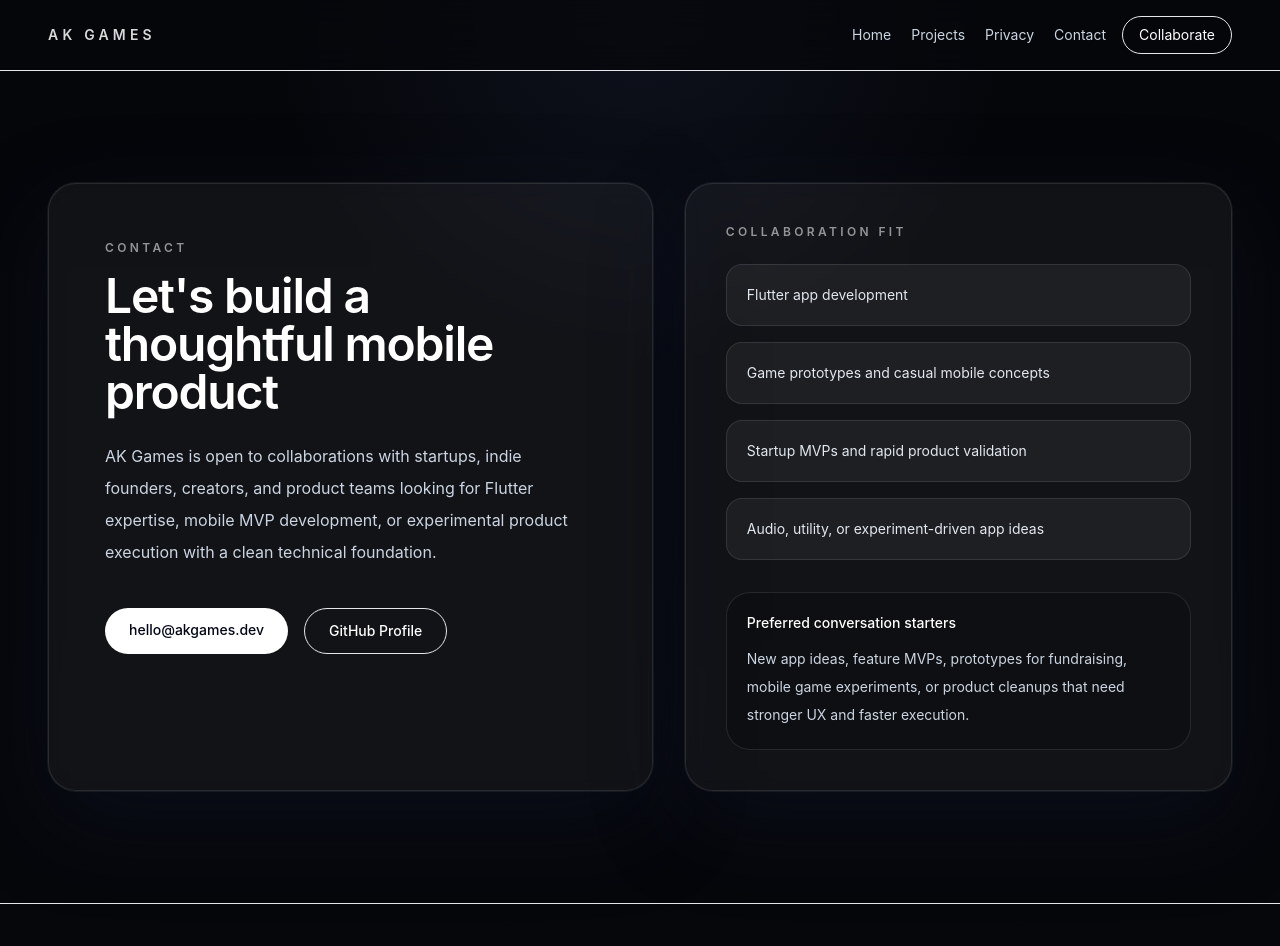
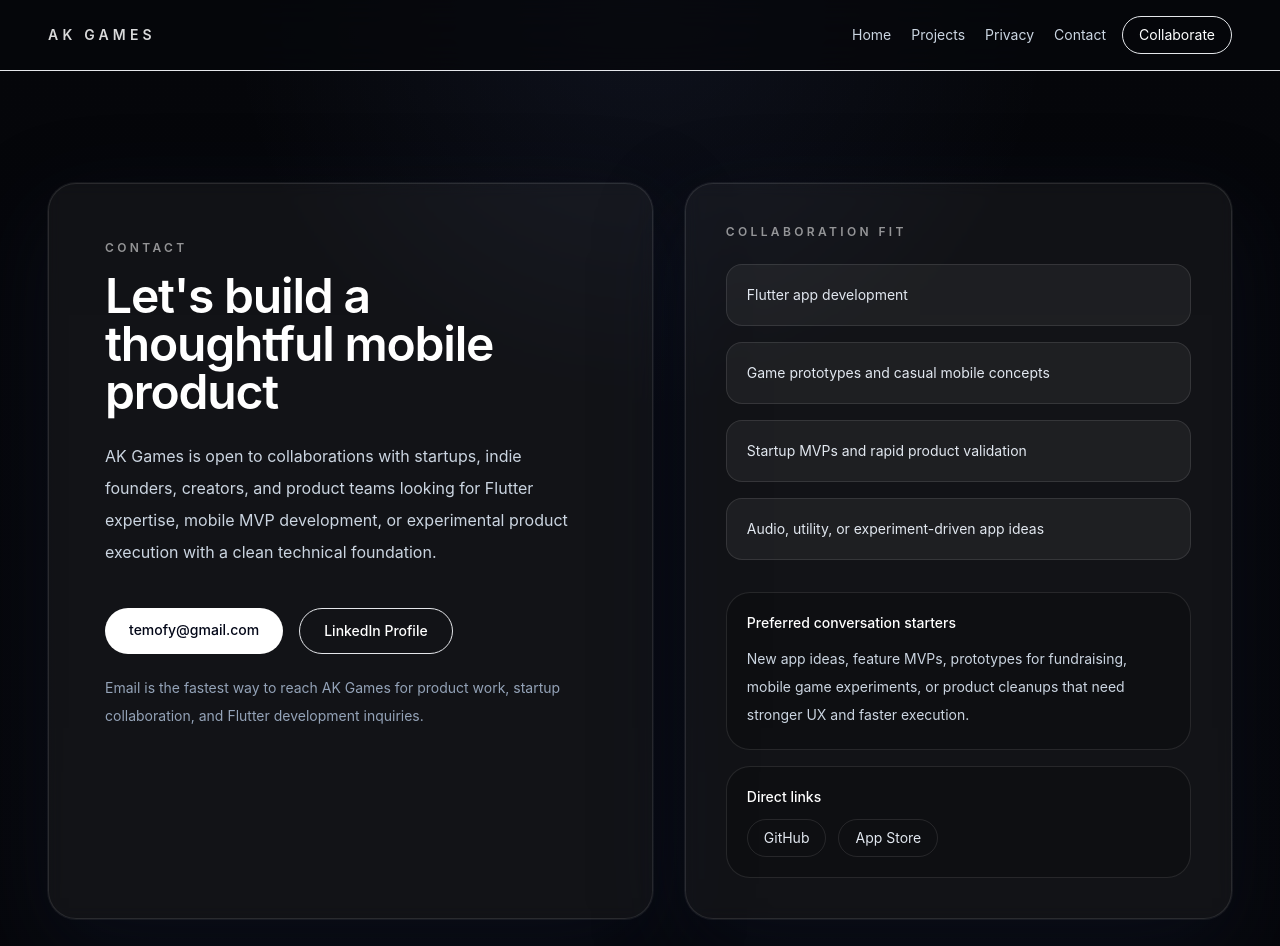
Before and after one commit to ArtemLuty/ak-games-landing, a Next.js app: page /contact in a window 1280 px wide. Shown: the top 946 px of the page. Built offline with nearby package versions, Linux system fonts and the light colour scheme.

Commit message:
Update contact and social links

```diff
--- a/app/contact/page.tsx
+++ b/app/contact/page.tsx
@@ -1,5 +1,7 @@
 import type { Metadata } from "next";
 import Link from "next/link";
+
+import { contactDetails } from "@/data/site";
 
 export const metadata: Metadata = {
   title: "Contact | AK Games",
@@ -30,20 +32,24 @@
             </p>
             <div className="mt-10 flex flex-wrap gap-4">
               <Link
-                href="mailto:hello@akgames.dev"
+                href={`mailto:${contactDetails.email}`}
                 className="rounded-full bg-white px-6 py-3 text-sm font-medium text-slate-950 transition hover:-translate-y-0.5 hover:bg-slate-100"
               >
-                hello@akgames.dev
+                {contactDetails.email}
               </Link>
               <Link
-                href="https://github.com/"
+                href={contactDetails.linkedin}
                 target="_blank"
                 rel="noreferrer"
                 className="rounded-full border border-white/12 bg-white/6 px-6 py-3 text-sm font-medium text-white transition hover:bg-white/10"
               >
-                GitHub Profile
+                LinkedIn Profile
               </Link>
             </div>
+            <p className="mt-5 text-sm leading-7 text-slate-400">
+              Email is the fastest way to reach AK Games for product work, startup collaboration,
+              and Flutter development inquiries.
+            </p>
           </section>
 
           <section className="glass-panel p-8 sm:p-10">
@@ -65,6 +71,27 @@
                 or product cleanups that need stronger UX and faster execution.
               </p>
             </div>
+            <div className="mt-4 rounded-[24px] border border-white/10 bg-black/20 p-5">
+              <p className="text-sm font-medium text-white">Direct links</p>
+              <div className="mt-3 flex flex-wrap gap-3 text-sm">
+                <Link
+                  href={contactDetails.github}
+                  target="_blank"
+                  rel="noreferrer"
+                  className="rounded-full border border-white/10 px-4 py-2 text-slate-200 transition hover:bg-white/10"
+                >
+                  GitHub
+                </Link>
+                <Link
+                  href={contactDetails.appStoreDeveloper}
+                  target="_blank"
+                  rel="noreferrer"
+                  className="rounded-full border border-white/10 px-4 py-2 text-slate-200 transition hover:bg-white/10"
+                >
+                  App Store
+                </Link>
+              </div>
+            </div>
           </section>
         </div>
       </div>
--- a/components/site-footer.tsx
+++ b/components/site-footer.tsx
@@ -1,6 +1,6 @@
 import Link from "next/link";
 
-import { socialLinks } from "@/data/site";
+import { contactDetails, socialLinks } from "@/data/site";
 
 const footerLinks = [
   { label: "Projects", href: "/projects" },
@@ -18,6 +18,12 @@
             Indie mobile apps and games crafted with precision, built for people who value speed,
             clarity, and thoughtful execution.
           </p>
+          <Link
+            href={`mailto:${contactDetails.email}`}
+            className="mt-3 inline-block text-sm text-slate-300 transition hover:text-white"
+          >
+            {contactDetails.email}
+          </Link>
         </div>
         <div className="flex flex-wrap gap-4 text-sm text-slate-300">
           {footerLinks.map((item) => (
--- a/data/site.ts
+++ b/data/site.ts
@@ -29,6 +29,13 @@
   { label: "Contact", href: "/contact" },
 ];
 
+export const contactDetails = {
+  email: "temofy@gmail.com",
+  linkedin: "https://www.linkedin.com/in/artem-kolesnikov-49690ab6/",
+  github: "https://github.com/ArtemLuty",
+  appStoreDeveloper: "https://apps.apple.com/us/developer/artem-kolesnikov/id1864616987",
+};
+
 export const featuredProject = {
   title: "Freedom Player",
   status: "In Development",
@@ -46,7 +53,7 @@
   tech: ["Flutter", "Dart", "REST APIs", "Audio Streaming", "State Management"],
   links: {
     learnMore: "/projects#freedom-player",
-    github: "https://github.com/",
+    github: contactDetails.github,
     contact: "/contact",
   },
 };
@@ -62,7 +69,7 @@
     links: {
       appStore: "https://apps.apple.com/",
       googlePlay: "https://play.google.com/store",
-      github: "https://github.com/",
+      github: contactDetails.github,
       learnMore: "/projects#wordie",
     },
     accent: "from-sky-500/30 to-cyan-400/15",
@@ -75,9 +82,9 @@
     status: "Waiting for Review",
     tech: ["Flutter", "Dart", "Firebase", "Leaderboards", "Offline Gameplay"],
     links: {
-      appStore: "https://apps.apple.com/us/developer/artem-kolesnikov/id1864616987",
+      appStore: contactDetails.appStoreDeveloper,
       googlePlay: "https://play.google.com/store",
-      github: "https://github.com/",
+      github: contactDetails.github,
       learnMore: "/projects#snake-reflex",
     },
     accent: "from-emerald-500/30 to-lime-400/15",
@@ -92,7 +99,7 @@
     links: {
       appStore: "https://apps.apple.com/us/app/tap-dodge-reflex/id6757133605",
       googlePlay: "https://play.google.com/store",
-      github: "https://github.com/",
+      github: contactDetails.github,
       learnMore: "/projects#tab-dodge",
     },
     accent: "from-violet-500/30 to-fuchsia-400/15",
@@ -107,7 +114,7 @@
     links: {
       appStore: "https://apps.apple.com/us/app/aether-lexicon/id6761136022",
       googlePlay: "https://play.google.com/store",
-      github: "https://github.com/",
+      github: contactDetails.github,
       learnMore: "/projects#aether-lexicon",
     },
     accent: "from-amber-500/30 to-orange-400/15",
@@ -122,7 +129,7 @@
     links: {
       appStore: "https://apps.apple.com/",
       googlePlay: "https://play.google.com/store",
-      github: "https://github.com/",
+      github: contactDetails.github,
       learnMore: "/projects#dog-whistle",
     },
     accent: "from-rose-500/30 to-pink-400/15",
@@ -152,7 +159,7 @@
 ];
 
 export const socialLinks = [
-  { label: "GitHub", href: "https://github.com/" },
-  { label: "LinkedIn", href: "https://www.linkedin.com/" },
-  { label: "App Store", href: "https://apps.apple.com/us/developer/artem-kolesnikov/id1864616987" },
+  { label: "GitHub", href: contactDetails.github },
+  { label: "LinkedIn", href: contactDetails.linkedin },
+  { label: "App Store", href: contactDetails.appStoreDeveloper },
 ];
```
